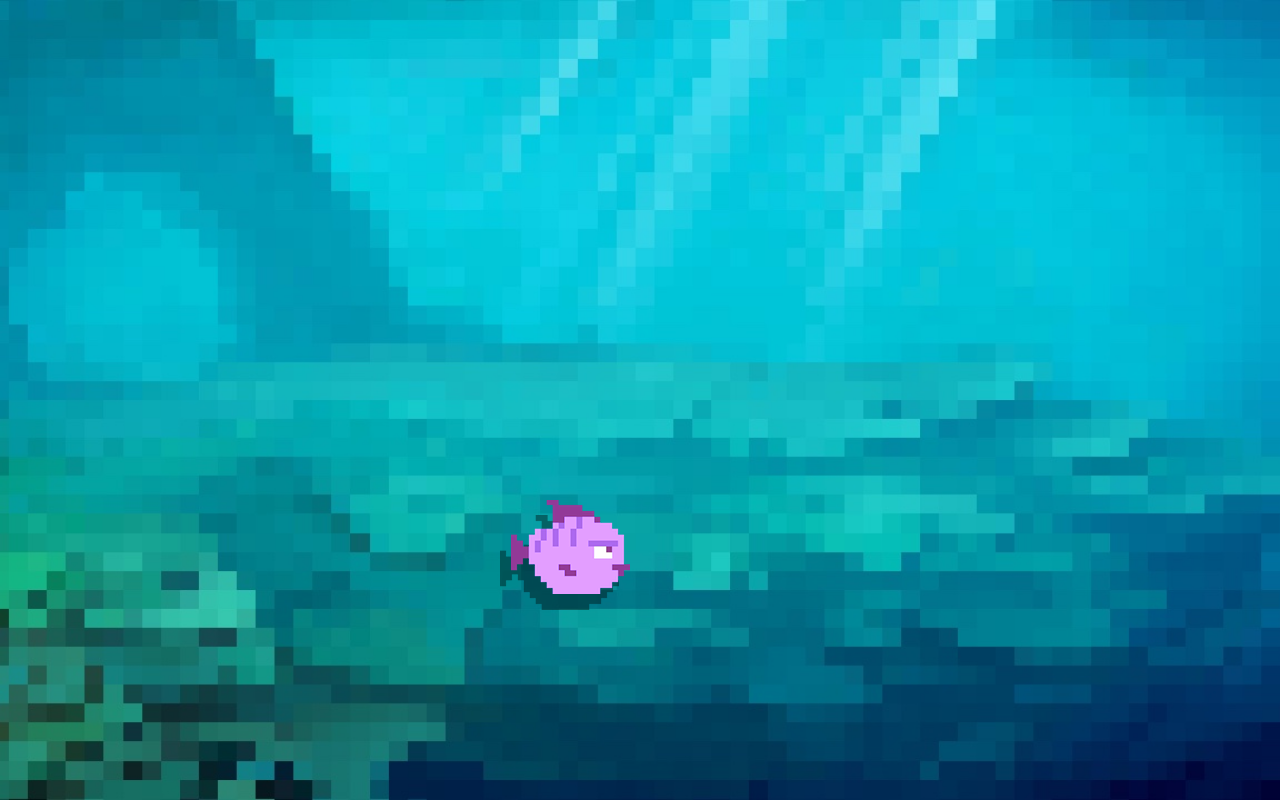
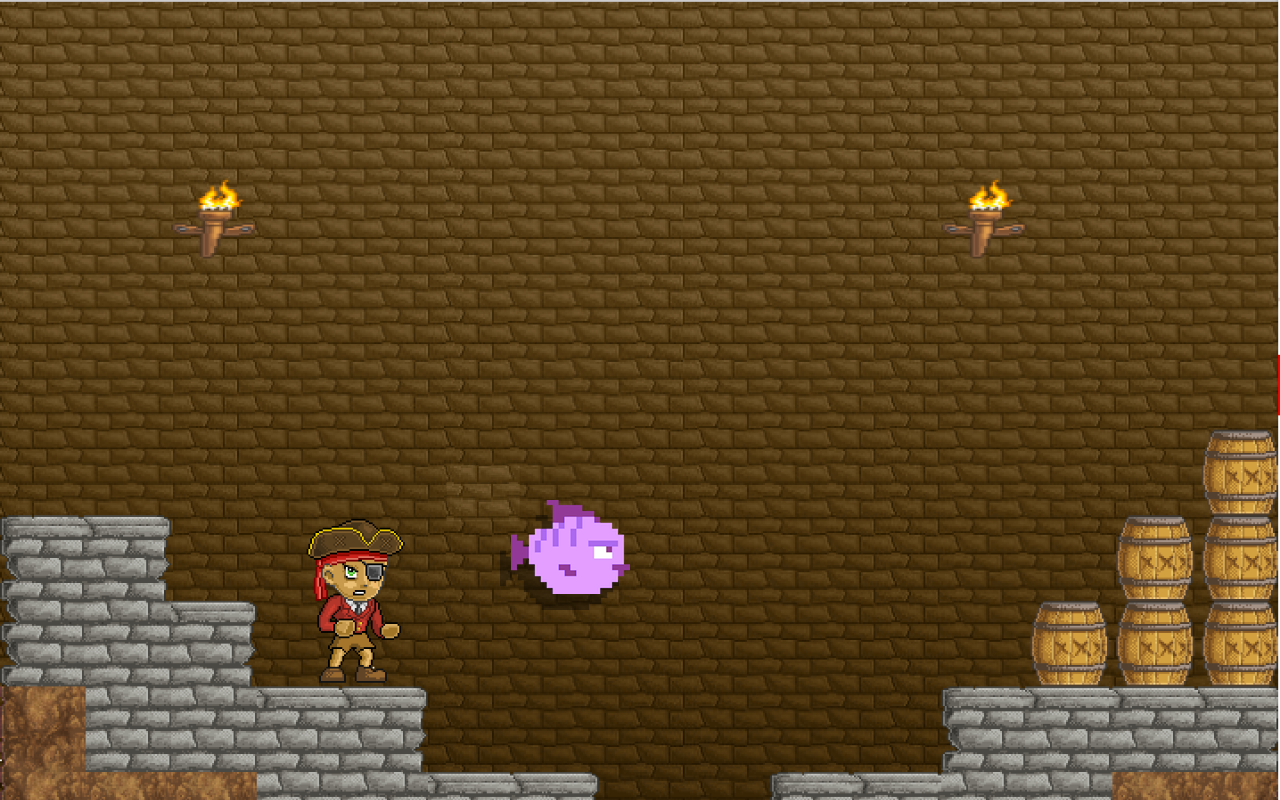
Before and after one commit to rayhvh/CLE-4-Game, a plain HTML site: page Cle-4 OOP/dist/index.html in a window 1280 px wide. Drawn offline with Linux system fonts and the light colour scheme.

Commit message:
background added

```diff
--- a/Cle-4 OOP/dist/css/style.css
+++ b/Cle-4 OOP/dist/css/style.css
@@ -45,7 +45,7 @@ bubble {
 }
 
 background {
-    background-image: url(../images/water.jpg);
+    background-image: url(../images/BackgroundMenu.png);
     width:100%; height: 100%;
     background-size: cover;
 }
```
